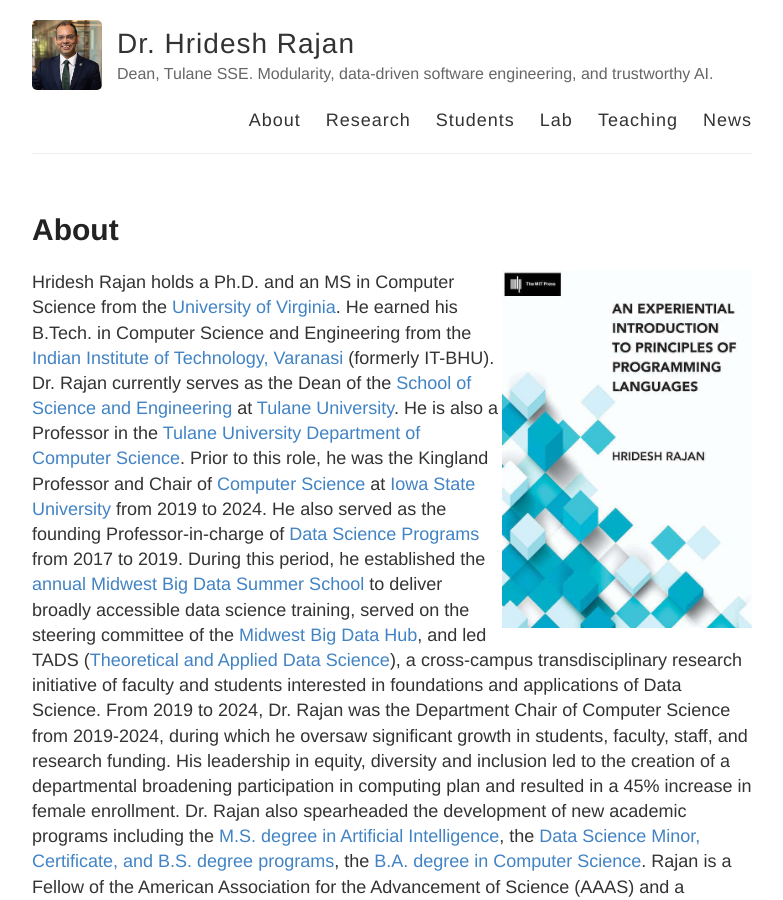
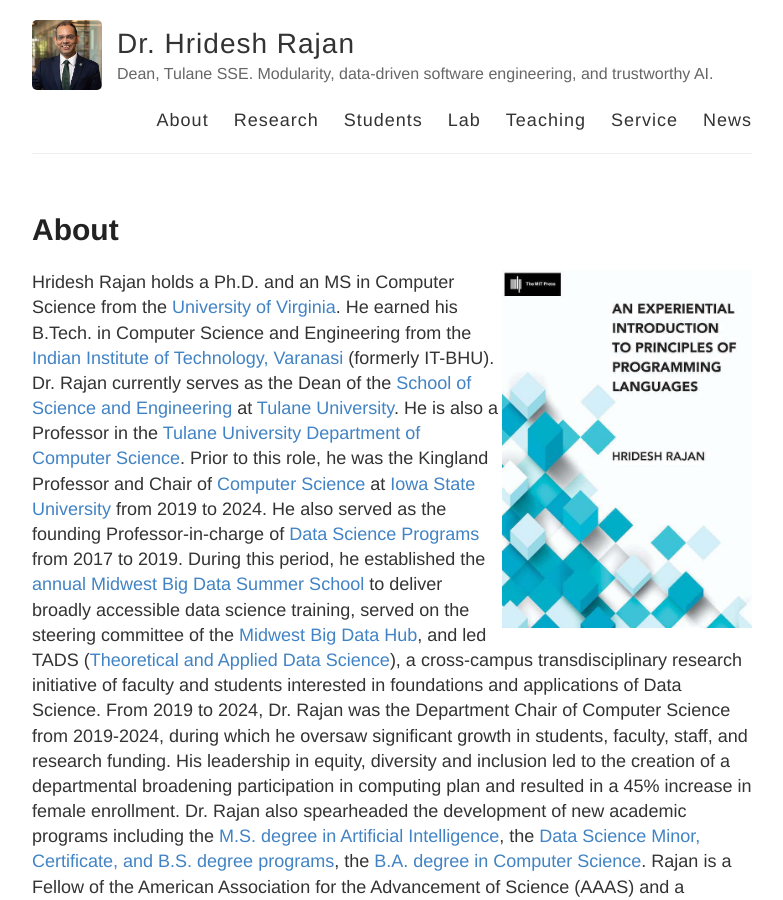
Before and after one commit to hridesh/hridesh.github.io, a Jekyll site: the page built from index.md, in a window 1280 px wide and 900 px high. Shown: the whole window, without its empty margins (248-1031 px from the left). Built offline with Jekyll 4.4.1, drawn with Linux system fonts in a browser that asks for light colours.

Commit message:
misc changes

```diff
--- a/_layouts/default.html
+++ b/_layouts/default.html
@@ -32,6 +32,7 @@
             <a href="{{ site.baseurl }}/students/">Students</a>
             <a href="https://lab-design.github.io/">Lab</a>
             <a href="{{ site.baseurl }}/teaching">Teaching</a>
+            <a href="{{ site.baseurl }}/service/">Service</a>
             <a href="{{ site.baseurl }}/">News</a>
           </nav>
         </header>
```
